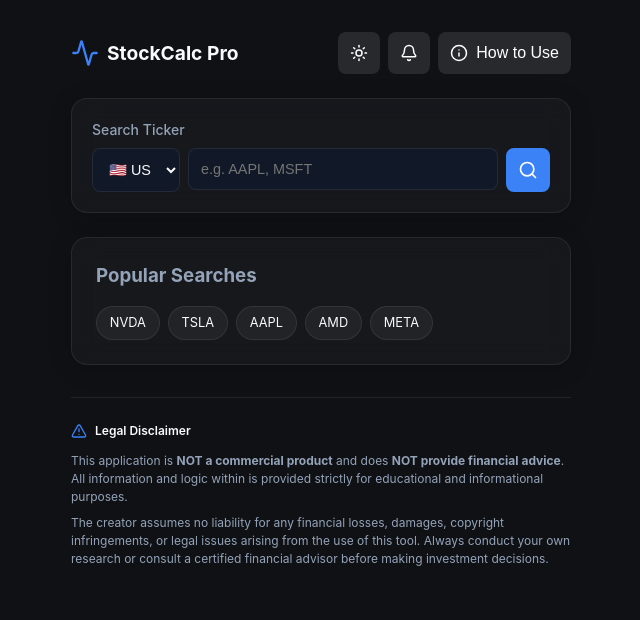
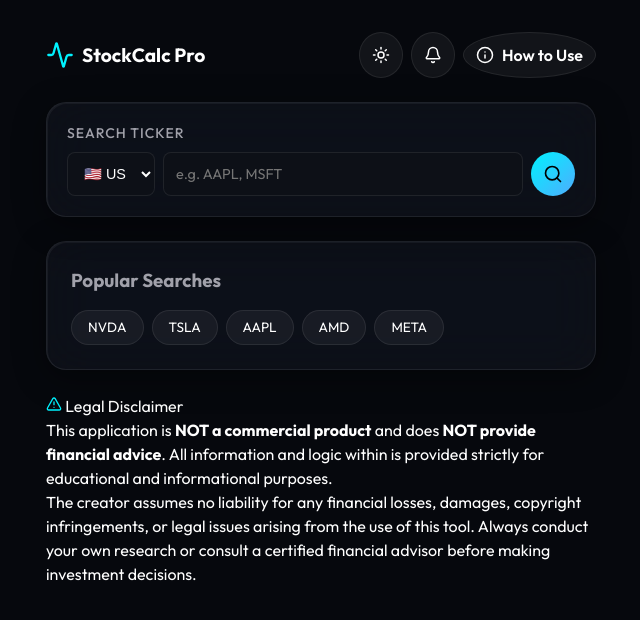
Before and after one commit to Maheshthakkarai/FairStockPrice, a React (Vite) app: page / in a window 1280 px wide. Shown: the top 620 px of the page, without its empty margins (319-959 px from the left). Built offline with nearby package versions, Linux system fonts and the light colour scheme.

Commit message:
style: implement 2026 premium UI overhaul with Bento grid, Aura background, Neon charts, and Spatial Glass panels

```diff
--- a/src/App.jsx
+++ b/src/App.jsx
@@ -548,13 +548,21 @@ function App() {
             </div>
 
             <div className={`status-badge ${valuation.statusClass}`}>
+              <div className="status-dot"></div>
               {valuation.status} (Fair: {valuation.blendedFairPrice})
             </div>
 
             {data.chartData && data.chartData.length > 0 && (
               <div className="chart-container">
-                <ResponsiveContainer width="100%" height={200}>
-                  <LineChart data={data.chartData}>
+                <div style={{ fontSize: '0.85rem', color: 'var(--text-secondary)', marginBottom: '0.5rem', textAlign: 'center', textTransform: 'uppercase', letterSpacing: '1px', fontWeight: '500' }}>1-Year Price History</div>
+                <ResponsiveContainer width="100%" height={250}>
+                  <LineChart data={data.chartData} margin={{ top: 5, right: 5, left: 5, bottom: 5 }}>
+                    <defs>
+                      <filter id="neonGlow" x="-20%" y="-20%" width="140%" height="140%">
+                        <feDropShadow dx="0" dy="0" stdDeviation="3" floodColor="var(--accent-color)" floodOpacity="0.8" />
+                        <feDropShadow dx="0" dy="0" stdDeviation="8" floodColor="var(--accent-color)" floodOpacity="0.4" />
+                      </filter>
+                    </defs>
                     <XAxis dataKey="date" stroke="var(--text-secondary)" fontSize={10} tickFormatter={(val) => val.split('-')[1]} />
                     <YAxis
                       domain={[
@@ -565,16 +573,16 @@ function App() {
                       fontSize={10}
                       width={40}
                     />
-                    <Tooltip contentStyle={{ backgroundColor: 'var(--bg-color)', borderColor: 'var(--panel-border)' }} />
+                    <Tooltip
+                      contentStyle={{ backgroundColor: 'rgba(10, 14, 23, 0.9)', border: '1px solid var(--panel-border)', borderRadius: '12px', color: 'var(--text-primary)', backdropFilter: 'blur(8px)' }}
+                      itemStyle={{ color: 'var(--accent-color)', fontWeight: 'bold' }}
+                    />
                     {valuation.blendedFairPrice !== 'N/A' && (
                       <ReferenceLine y={parseFloat(valuation.blendedFairPrice.replace(/[^0-9.-]+/g, ''))} stroke="var(--success-color)" strokeDasharray="3 3" />
                     )}
-                    <Line type="monotone" dataKey="price" stroke="var(--accent-color)" strokeWidth={2} dot={false} />
+                    <Line type="monotone" dataKey="price" stroke="var(--accent-color)" strokeWidth={3} dot={false} filter="url(#neonGlow)" />
                   </LineChart>
                 </ResponsiveContainer>
-                <div style={{ textAlign: 'center', fontSize: '0.75rem', color: 'var(--text-secondary)', marginTop: '0.5rem' }}>
-                  1-Year Price History vs. <span style={{color: 'var(--success-color)'}}>Fair Value Line</span>
-                </div>
               </div>
             )}
 
@@ -594,26 +602,30 @@ function App() {
               </div>
             )}
 
-            <div className="data-grid">
-              <div className="data-item">
-                <Shield size={16} color="var(--accent-color)" style={{marginBottom: '0.25rem'}}/>
-                <span className="data-label">Graham Number</span>
-                <span className="data-value">{valuation.grahamFairPrice}</span>
+            <div className="bento-grid">
+              <div className="bento-item bento-featured highlight-item">
+                <span className="data-label" style={{ display: 'flex', alignItems: 'center', gap: '0.25rem' }}>
+                  <TrendingUp size={14} color="var(--success-color)" /> Ultimate Fair Price
+                </span>
+                <span className="data-value number-font">{valuation.blendedFairPrice}</span>
               </div>
-              <div className="data-item">
-                <Target size={16} color="var(--accent-color)" style={{marginBottom: '0.25rem'}}/>
-                <span className="data-label">Analyst Target</span>
-                <span className="data-value">{valuation.analystTarget}</span>
+              <div className="bento-item">
+                <span className="data-label" style={{ display: 'flex', alignItems: 'center', gap: '0.25rem' }}>
+                  <PieChart size={14} color="var(--accent-color)" /> Lynch Fair Price
+                </span>
+                <span className="data-value number-font">{valuation.lynchFairPrice}</span>
               </div>
-              <div className="data-item">
-                <PieChart size={16} color="var(--accent-color)" style={{marginBottom: '0.25rem'}}/>
-                <span className="data-label">Lynch Fair Price</span>
-                <span className="data-value">{valuation.lynchFairPrice}</span>
+              <div className="bento-item">
+                <span className="data-label" style={{ display: 'flex', alignItems: 'center', gap: '0.25rem' }}>
+                  <Shield size={14} color="var(--accent-color)" /> Graham Number
+                </span>
+                <span className="data-value number-font">{valuation.grahamFairPrice}</span>
               </div>
-              <div className="data-item highlight-item">
-                <TrendingUp size={16} color="var(--success-color)" style={{marginBottom: '0.25rem'}}/>
-                <span className="data-label">Ultimate Fair Price</span>
-                <span className="data-value">{valuation.blendedFairPrice}</span>
+              <div className="bento-item">
+                <span className="data-label" style={{ display: 'flex', alignItems: 'center', gap: '0.25rem' }}>
+                  <Target size={14} color="var(--accent-color)" /> Analyst Target
+                </span>
+                <span className="data-value number-font">{valuation.analystTarget}</span>
               </div>
             </div>
 
--- a/src/index.css
+++ b/src/index.css
@@ -1,18 +1,21 @@
+@import url('https://fonts.googleapis.com/css2?family=JetBrains+Mono:wght@400;500;700&family=Outfit:wght@300;400;500;600;700&display=swap');
+
 :root {
-  --bg-color: #0f1115;
-  --panel-bg: rgba(255, 255, 255, 0.03);
+  --bg-color: #06080d;
+  --panel-bg: rgba(20, 24, 34, 0.5);
   --panel-border: rgba(255, 255, 255, 0.08);
-  --text-primary: #f8fafc;
-  --text-secondary: #94a3b8;
-  --accent-color: #3b82f6;
-  --accent-hover: #2563eb;
-  --error-color: #ef4444;
-  --success-color: #10b981;
-  --warning-color: #f59e0b;
-  --card-bg-solid: #1f2937;
-  --input-bg-solid: #111827;
-  --btn-secondary-bg: rgba(255, 255, 255, 0.1);
-  --btn-secondary-hover: rgba(255, 255, 255, 0.15);
+  --panel-highlight: rgba(255, 255, 255, 0.05);
+  --text-primary: #ffffff;
+  --text-secondary: #a1a1aa;
+  --accent-color: #00f2fe;
+  --accent-hover: #4facfe;
+  --error-color: #ff4b4b;
+  --success-color: #00e676;
+  --warning-color: #ffb74d;
+  --card-bg-solid: #11141c;
+  --input-bg-solid: #0d1017;
+  --btn-secondary-bg: rgba(255, 255, 255, 0.05);
+  --btn-secondary-hover: rgba(255, 255, 255, 0.1);
   --btn-secondary-text: #ffffff;
 }
 
@@ -23,7 +26,7 @@
 }
 
 body {
-  font-family: 'Inter', system-ui, -apple-system, sans-serif;
+  font-family: 'Outfit', system-ui, -apple-system, sans-serif;
   background-color: var(--bg-color);
   color: var(--text-primary);
   line-height: 1.5;
@@ -31,12 +34,73 @@ body {
   display: flex;
   justify-content: center;
   padding: 2rem 1rem;
+  overflow-x: hidden;
+  position: relative;
+}
+
+/* Dynamic Aura Background */
+.aura-container {
+  position: fixed;
+  top: 0;
+  left: 0;
+  width: 100vw;
+  height: 100vh;
+  z-index: -1;
+  overflow: hidden;
+  background: var(--bg-color);
+}
+
+.aura-blob {
+  position: absolute;
+  filter: blur(80px);
+  opacity: 0.4;
+  border-radius: 50%;
+  animation: floatAura 20s infinite alternate cubic-bezier(0.4, 0, 0.2, 1);
+}
+
+.aura-1 {
+  top: -10%;
+  left: -10%;
+  width: 50vw;
+  height: 50vw;
+  background: radial-gradient(circle, rgba(0,242,254,0.15) 0%, rgba(0,0,0,0) 70%);
+}
+
+.aura-2 {
+  bottom: -20%;
+  right: -10%;
+  width: 60vw;
+  height: 60vw;
+  background: radial-gradient(circle, rgba(79,172,254,0.15) 0%, rgba(0,0,0,0) 70%);
+  animation-delay: -5s;
+}
+
+.aura-3 {
+  top: 40%;
+  left: 30%;
+  width: 40vw;
+  height: 40vw;
+  background: radial-gradient(circle, rgba(139,92,246,0.1) 0%, rgba(0,0,0,0) 70%);
+  animation-delay: -10s;
+}
+
+@keyframes floatAura {
+  0% { transform: translate(0, 0) scale(1); }
+  100% { transform: translate(5%, 5%) scale(1.1); }
 }
 
 .container {
   width: 100%;
-  max-width: 500px;
+  max-width: 550px;
   margin: 0 auto;
+  position: relative;
+  z-index: 1;
+}
+
+/* Typography for Numbers */
+.number-font {
+  font-family: 'JetBrains Mono', monospace;
+  letter-spacing: -0.5px;
 }
 
 .top-actions {
@@ -52,15 +116,17 @@ body {
   margin: 0;
 }
 
+/* Neumorphism 2.0 Glass Panel */
 .glass-panel {
   background: var(--panel-bg);
   border: 1px solid var(--panel-border);
-  border-radius: 16px;
+  box-shadow: inset 1px 1px 0px var(--panel-highlight), 0 8px 32px rgba(0, 0, 0, 0.4);
+  border-radius: 20px;
   padding: 1.5rem;
   margin-bottom: 1.5rem;
-  backdrop-filter: blur(12px);
-  -webkit-backdrop-filter: blur(12px);
-  box-shadow: 0 4px 24px -1px rgba(0, 0, 0, 0.2);
+  backdrop-filter: blur(24px) saturate(150%);
+  -webkit-backdrop-filter: blur(24px) saturate(150%);
+  transition: transform 0.3s ease, box-shadow 0.3s ease;
 }
 
 .search-panel {
@@ -75,6 +141,8 @@ label {
   color: var(--text-secondary);
   margin-bottom: 0.5rem;
   font-weight: 500;
+  text-transform: uppercase;
+  letter-spacing: 1px;
 }
 
 .autocomplete-wrapper {
@@ -84,19 +152,20 @@ label {
 
 input {
   width: 100%;
-  background: rgba(0, 0, 0, 0.3);
+  background: rgba(0, 0, 0, 0.5);
   border: 1px solid var(--panel-border);
-  border-radius: 8px;
-  padding: 0.75rem 1rem;
+  border-radius: 12px;
+  padding: 0.85rem 1rem;
   color: var(--text-primary);
-  font-size: 1rem;
+  font-size: 1.1rem;
   transition: all 0.2s ease;
+  font-family: 'Outfit', sans-serif;
 }
 
 input:focus {
   outline: none;
   border-color: var(--accent-color);
-  box-shadow: 0 0 0 2px rgba(59, 130, 246, 0.2);
+  box-shadow: 0 0 0 3px rgba(0, 242, 254, 0.15);
 }
 
 .autocomplete-dropdown {
@@ -104,26 +173,28 @@ input:focus {
   top: 100%;
   left: 0;
   right: 0;
-  background: #1e293b;
+  background: #11141c;
   border: 1px solid var(--panel-border);
-  border-radius: 8px;
+  border-radius: 12px;
   margin-top: 0.5rem;
   list-style: none;
-  max-height: 200px;
+  max-height: 250px;
   overflow-y: auto;
   z-index: 100;
-  box-shadow: 0 10px 25px rgba(0,0,0,0.5);
+  box-shadow: 0 20px 40px rgba(0,0,0,0.6);
+  backdrop-filter: blur(20px);
 }
 
 .autocomplete-dropdown li {
-  padding: 0.75rem 1rem;
+  padding: 0.85rem 1rem;
   cursor: pointer;
-  border-bottom: 1px solid rgba(255,255,255,0.05);
-  font-size: 0.9rem;
+  border-bottom: 1px solid rgba(255,255,255,0.03);
+  font-size: 0.95rem;
+  transition: background 0.2s;
 }
 
 .autocomplete-dropdown li:hover {
-  background: rgba(59, 130, 246, 0.1);
+  background: rgba(0, 242, 254, 0.1);
 }
 
 .trending-tags {
@@ -135,63 +206,69 @@ input:focus {
 .trend-tag {
   background: rgba(255, 255, 255, 0.05);
   border: 1px solid var(--panel-border);
-  padding: 0.4rem 0.8rem;
+  padding: 0.4rem 1rem;
   border-radius: 20px;
-  font-size: 0.8rem;
+  font-size: 0.85rem;
   cursor: pointer;
-  transition: all 0.2s;
+  transition: all 0.3s cubic-bezier(0.4, 0, 0.2, 1);
 }
 
 .trend-tag:hover {
-  background: var(--accent-color);
-  color: white;
+  background: linear-gradient(135deg, var(--accent-color), var(--accent-hover));
+  color: #000;
+  font-weight: 600;
+  border-color: transparent;
+  transform: translateY(-2px);
+  box-shadow: 0 4px 12px rgba(0, 242, 254, 0.3);
 }
 
 .btn {
-  background: var(--accent-color);
-  color: white;
+  background: linear-gradient(135deg, var(--accent-color), var(--accent-hover));
+  color: #000;
   border: none;
-  border-radius: 8px;
-  padding: 0.75rem 1rem;
+  border-radius: 12px;
+  padding: 0.85rem 1.25rem;
   font-size: 1rem;
-  font-weight: 500;
+  font-weight: 600;
   cursor: pointer;
   display: flex;
   align-items: center;
   justify-content: center;
   gap: 0.5rem;
-  transition: all 0.2s ease;
+  transition: all 0.3s cubic-bezier(0.4, 0, 0.2, 1);
+  font-family: 'Outfit', sans-serif;
 }
 
 .btn:hover:not(:disabled) {
-  background: var(--accent-hover);
-  transform: translateY(-1px);
+  transform: translateY(-2px) scale(1.02);
+  box-shadow: 0 8px 20px rgba(0, 242, 254, 0.3);
+}
+
+.btn:active:not(:disabled) {
+  transform: translateY(0) scale(0.98);
 }
 
 .btn:disabled {
-  opacity: 0.7;
+  opacity: 0.5;
   cursor: not-allowed;
+  background: var(--text-secondary);
 }
 
 .btn-secondary {
   background: var(--btn-secondary-bg);
   color: var(--btn-secondary-text);
+  border: 1px solid var(--panel-border);
 }
 
 .btn-secondary:hover:not(:disabled) {
   background: var(--btn-secondary-hover);
+  box-shadow: 0 4px 12px rgba(0, 0, 0, 0.2);
 }
 
 .icon-btn {
   width: auto;
   padding: 0.75rem;
-}
-
-.install-btn {
-  background-color: var(--accent-color) !important;
-  color: white !important;
-  width: auto;
-  padding: 0.5rem 0.75rem;
+  border-radius: 50%;
 }
 
 .loading-spinner {
@@ -205,95 +282,147 @@ input:focus {
 
 .error-message {
   color: var(--error-color);
-  font-size: 0.875rem;
-  margin-top: 0.5rem;
+  font-size: 0.9rem;
+  margin-top: 0.75rem;
+  background: rgba(255, 75, 75, 0.1);
+  padding: 0.75rem;
+  border-radius: 8px;
+  border: 1px solid rgba(255, 75, 75, 0.2);
 }
 
 .stock-header {
   display: flex;
   justify-content: space-between;
   align-items: flex-start;
-  margin-bottom: 1rem;
+  margin-bottom: 1.5rem;
 }
 
 .sector-badge {
   display: inline-block;
-  font-size: 0.7rem;
-  background: rgba(255,255,255,0.1);
-  padding: 0.2rem 0.5rem;
+  font-size: 0.75rem;
+  background: rgba(255,255,255,0.08);
+  padding: 0.3rem 0.75rem;
   border-radius: 12px;
-  margin-top: 0.25rem;
+  margin-top: 0.5rem;
   color: var(--text-secondary);
+  font-weight: 500;
+  border: 1px solid var(--panel-border);
 }
 
 .chart-container {
   margin: 1.5rem 0;
-  background: rgba(0,0,0,0.2);
-  border-radius: 8px;
-  padding: 1rem 0.5rem 0.5rem;
+  background: rgba(0,0,0,0.3);
+  border-radius: 16px;
+  padding: 1.5rem 0.5rem 0.5rem;
   border: 1px solid var(--panel-border);
+  box-shadow: inset 0 4px 20px rgba(0,0,0,0.5);
 }
 
-.data-grid {
+/* Bento Grid Layout */
+.bento-grid {
   display: grid;
-  grid-template-columns: 1fr 1fr;
-  gap: 0.75rem;
-  margin-bottom: 1rem;
+  grid-template-columns: repeat(2, 1fr);
+  gap: 1rem;
+  margin-bottom: 1.5rem;
 }
 
-.data-item {
-  background: rgba(0, 0, 0, 0.2);
-  border-radius: 8px;
-  padding: 0.75rem;
-  text-align: center;
-  border: 1px solid rgba(255,255,255,0.02);
+.bento-item {
+  background: rgba(0, 0, 0, 0.25);
+  border-radius: 16px;
+  padding: 1rem;
+  border: 1px solid var(--panel-border);
+  display: flex;
+  flex-direction: column;
+  justify-content: center;
+  transition: transform 0.2s, background 0.2s;
+  position: relative;
+  overflow: hidden;
+}
+
+.bento-item:hover {
+  background: rgba(255, 255, 255, 0.03);
+  transform: translateY(-2px);
+}
+
+.bento-featured {
+  grid-column: span 2;
+  background: linear-gradient(135deg, rgba(255,255,255,0.05), rgba(0,0,0,0.4));
+  border-left: 3px solid var(--accent-color);
 }
 
 .highlight-item {
-  background: rgba(16, 185, 129, 0.05);
-  border-color: rgba(16, 185, 129, 0.2);
+  background: rgba(0, 230, 118, 0.05);
+  border-color: rgba(0, 230, 118, 0.2);
 }
 
 .data-label {
   display: block;
-  font-size: 0.7rem;
+  font-size: 0.75rem;
   color: var(--text-secondary);
-  margin-bottom: 0.1rem;
+  margin-bottom: 0.25rem;
+  text-transform: uppercase;
+  letter-spacing: 0.5px;
+  font-weight: 500;
 }
 
 .data-value {
   display: block;
-  font-size: 1.1rem;
-  font-weight: 600;
+  font-size: 1.35rem;
+  font-weight: 700;
   color: var(--text-primary);
 }
 
+/* Immersive Status Badge */
 .status-badge {
-  text-align: center;
-  padding: 0.75rem;
-  border-radius: 8px;
-  font-weight: 600;
-  margin-bottom: 1rem;
-  font-size: 0.95rem;
+  display: flex;
+  align-items: center;
+  justify-content: center;
+  gap: 0.75rem;
+  padding: 1rem;
+  border-radius: 16px;
+  font-weight: 700;
+  font-size: 1.1rem;
+  margin-bottom: 1.5rem;
+  position: relative;
+  overflow: hidden;
+  text-transform: uppercase;
+  letter-spacing: 1px;
+}
+
+.status-dot {
+  width: 10px;
+  height: 10px;
+  border-radius: 50%;
+  animation: pulse 2s infinite;
+}
+
+@keyframes pulse {
+  0% { transform: scale(0.95); box-shadow: 0 0 0 0 rgba(255, 255, 255, 0.7); }
+  70% { transform: scale(1); box-shadow: 0 0 0 10px rgba(255, 255, 255, 0); }
+  100% { transform: scale(0.95); box-shadow: 0 0 0 0 rgba(255, 255, 255, 0); }
 }
 
 .status-overvalued {
-  background: rgba(239, 68, 68, 0.1);
+  background: linear-gradient(90deg, rgba(255, 75, 75, 0.15), rgba(255, 75, 75, 0.05));
   color: var(--error-color);
-  border: 1px solid rgba(239, 68, 68, 0.2);
+  border: 1px solid rgba(255, 75, 75, 0.3);
 }
+.status-overvalued .status-dot { background: var(--error-color); box-shadow: 0 0 10px var(--error-color); }
 
 .status-fair {
-  background: rgba(245, 158, 11, 0.1);
+  background: linear-gradient(90deg, rgba(255, 183, 77, 0.15), rgba(255, 183, 77, 0.05));
   color: var(--warning-color);
-  border: 1px solid rgba(245, 158, 11, 0.2);
+  border: 1px solid rgba(255, 183, 77, 0.3);
 }
+.status-fair .status-dot { background: var(--warning-color); box-shadow: 0 0 10px var(--warning-color); }
 
 .status-undervalued {
-  background: rgba(16, 185, 129, 0.1);
+  background: linear-gradient(90deg, rgba(0, 230, 118, 0.15), rgba(0, 230, 118, 0.05));
   color: var(--success-color);
-  border: 1px solid rgba(16, 185, 129, 0.2);
+  border: 1px solid rgba(0, 230, 118, 0.3);
 }
+.status-undervalued .status-dot { background: var(--success-color); box-shadow: 0 0 10px var(--success-color); }
+
 
 .watchlist-container {
   margin-top: 1.5rem;
@@ -303,25 +432,28 @@ input:focus {
   display: flex;
   align-items: center;
   justify-content: space-between;
-  padding: 0.75rem;
-  background: rgba(0, 0, 0, 0.2);
-  border-radius: 8px;
-  margin-bottom: 0.5rem;
+  padding: 1rem;
+  background: rgba(0, 0, 0, 0.3);
+  border-radius: 12px;
+  margin-bottom: 0.75rem;
   border: 1px solid var(--panel-border);
 }
 
-.watchlist-item-details {
-  display: flex;
-  flex-direction: column;
+.watchlist-item:hover {
+  transform: translateX(4px);
+  background: rgba(255,255,255,0.03);
 }
 
 .watchlist-ticker {
-  font-weight: 600;
+  font-weight: 700;
+  font-size: 1.1rem;
 }
 
 .watchlist-status {
-  font-size: 0.75rem;
+  font-size: 0.8rem;
   color: var(--text-secondary);
+  text-transform: uppercase;
+  letter-spacing: 0.5px;
 }
 
 .delete-btn {
@@ -330,22 +462,22 @@ input:focus {
   color: var(--text-secondary);
   cursor: pointer;
   padding: 0.5rem;
-  border-radius: 4px;
+  border-radius: 8px;
   transition: all 0.2s ease;
 }
 
 .delete-btn:hover:not(:disabled) {
   color: var(--error-color);
-  background: rgba(239, 68, 68, 0.1);
+  background: rgba(255, 75, 75, 0.1);
 }
 
 .fade-in {
-  animation: fadeIn 0.4s ease-out forwards;
+  animation: fadeIn 0.5s cubic-bezier(0.4, 0, 0.2, 1) forwards;
 }
 
 @keyframes fadeIn {
-  from { opacity: 0; transform: translateY(10px); }
-  to { opacity: 1; transform: translateY(0); }
+  from { opacity: 0; transform: translateY(15px); filter: blur(4px); }
+  to { opacity: 1; transform: translateY(0); filter: blur(0); }
 }
 
 @media (max-width: 480px) {
@@ -355,27 +487,37 @@ input:focus {
   .hide-on-mobile {
     display: none;
   }
+  .bento-grid {
+    grid-template-columns: 1fr;
+  }
+  .bento-featured {
+    grid-column: span 1;
+  }
 }
 
 .ios-install-banner {
-  background: var(--accent-color);
-  color: white;
-  padding: 0.75rem;
-  border-radius: 8px;
+  background: linear-gradient(135deg, var(--accent-color), var(--accent-hover));
+  color: #000;
+  padding: 1rem;
+  border-radius: 12px;
   display: flex;
   justify-content: space-between;
   align-items: center;
-  margin-bottom: 1rem;
-  font-size: 0.875rem;
-  box-shadow: 0 4px 12px rgba(59, 130, 246, 0.3);
+  margin-bottom: 1.5rem;
+  font-weight: 600;
+  box-shadow: 0 8px 20px rgba(0, 242, 254, 0.2);
 }
 
 .close-banner {
-  background: transparent;
+  background: rgba(0,0,0,0.1);
   border: none;
-  color: white;
+  color: #000;
   cursor: pointer;
-  padding: 0.25rem;
+  padding: 0.4rem;
+  border-radius: 50%;
+  display: flex;
+  align-items: center;
+  justify-content: center;
 }
 
 .modal-overlay {
@@ -384,9 +526,9 @@ input:focus {
   left: 0;
   right: 0;
   bottom: 0;
-  background: rgba(0, 0, 0, 0.7);
-  backdrop-filter: blur(4px);
-  -webkit-backdrop-filter: blur(4px);
+  background: rgba(0, 0, 0, 0.8);
+  backdrop-filter: blur(8px);
+  -webkit-backdrop-filter: blur(8px);
   display: flex;
   justify-content: center;
   align-items: center;
@@ -396,129 +538,43 @@ input:focus {
 
 .modal-content {
   width: 100%;
-  max-width: 480px;
+  max-width: 500px;
   position: relative;
   max-height: 90vh;
   overflow-y: auto;
-  background: #111827;
+  background: var(--card-bg-solid);
+  border: 1px solid var(--panel-border);
+  border-radius: 20px;
+  padding: 2rem;
+  box-shadow: inset 1px 1px 0px var(--panel-highlight), 0 20px 50px rgba(0, 0, 0, 0.6);
+}
+
+.detailed-section {
+  background: rgba(0,0,0,0.2);
   border: 1px solid var(--panel-border);
   border-radius: 16px;
   padding: 1.5rem;
-  box-shadow: 0 20px 50px rgba(0, 0, 0, 0.5);
-}
-
-.modal-body p {
-  margin-bottom: 0.75rem;
-}
-
-.disclaimer-footer {
-  margin-top: 2rem;
-  padding-top: 1.5rem;
-  border-top: 1px solid var(--panel-border);
-  color: var(--text-secondary);
-  font-size: 0.75rem;
-  text-align: left;
-}
-
-.disclaimer-header {
-  display: flex;
-  align-items: center;
-  gap: 0.5rem;
-  font-weight: 600;
-  margin-bottom: 0.75rem;
-  color: var(--text-primary);
-}
-
-.disclaimer-footer p {
-  margin-bottom: 0.5rem;
-}
-
-.valuation-capture-area {
-  background-color: var(--bg-color); /* for screenshot */
-  border-radius: 16px;
-}
-
-/* --- V5 Vanguard Updates --- */
-
-/* Light Mode: Clean White/Gray Corporate Dashboard */
-body.light-mode {
-  --bg-color: #f3f4f6;
-  --panel-bg: rgba(255, 255, 255, 0.95);
-  --panel-border: rgba(0, 0, 0, 0.1);
-  --text-primary: #111827;
-  --text-secondary: #4b5563;
-  --card-bg-solid: #ffffff;
-  --input-bg-solid: #ffffff;
-  --btn-secondary-bg: rgba(0, 0, 0, 0.05);
-  --btn-secondary-hover: rgba(0, 0, 0, 0.1);
-  --btn-secondary-text: #111827;
-}
-body.light-mode .modal-content {
-  background: #ffffff;
-}
-body.light-mode .autocomplete-dropdown {
-  background: #ffffff;
-  box-shadow: 0 10px 25px rgba(0,0,0,0.1);
-}
-body.light-mode input {
-  background: #ffffff;
-  color: #111827;
-}
-
-/* Micro-animations & Transitions */
-body {
-  transition: background-color 0.3s ease, color 0.3s ease;
-}
-.glass-panel, .watchlist-item, .btn, .icon-btn, .modal-content {
-  transition: all 0.3s ease;
-}
-.watchlist-item:hover {
-  transform: translateY(-2px);
-  box-shadow: 0 4px 12px rgba(0,0,0,0.15);
-}
-body.light-mode .watchlist-item:hover {
-  box-shadow: 0 4px 12px rgba(0,0,0,0.05);
-}
-
-@keyframes slideDown {
-  from { opacity: 0; transform: translateY(-10px); }
-  to { opacity: 1; transform: translateY(0); }
-}
-.autocomplete-dropdown {
-  animation: slideDown 0.2s ease-out forwards;
-}
-
-/* Detailed Analysis Sections */
-.detailed-section {
-  background: var(--card-bg-solid);
-  border: 1px solid var(--panel-border);
-  border-radius: 12px;
-  padding: 1.25rem;
-  margin-top: 1rem;
+  margin-top: 1.5rem;
 }
 
 .detailed-section-title {
-  font-size: 0.95rem;
+  font-size: 1rem;
   font-weight: 700;
   text-transform: uppercase;
-  letter-spacing: 0.05em;
-  margin-bottom: 1rem;
+  letter-spacing: 1px;
+  margin-bottom: 1.25rem;
   border-bottom: 1px solid var(--panel-border);
-  padding-bottom: 0.5rem;
-  color: var(--text-primary);
+  padding-bottom: 0.75rem;
+  color: var(--accent-color);
 }
 
 .stat-row {
   display: flex;
   justify-content: space-between;
   align-items: center;
-  padding: 0.4rem 0;
+  padding: 0.6rem 0;
   border-bottom: 1px solid rgba(255,255,255,0.03);
-  font-size: 0.85rem;
-}
-
-body.light-mode .stat-row {
-  border-bottom: 1px solid rgba(0,0,0,0.03);
+  font-size: 0.9rem;
 }
 
 .stat-row:last-child {
@@ -532,16 +588,40 @@ body.light-mode .stat-row {
 .stat-value {
   font-weight: 600;
   color: var(--text-primary);
+  font-family: 'JetBrains Mono', monospace;
 }
 
 .profile-text {
-  font-size: 0.85rem;
+  font-size: 0.9rem;
   color: var(--text-secondary);
-  line-height: 1.6;
-  margin-bottom: 1rem;
+  line-height: 1.7;
+  margin-bottom: 1.25rem;
 }
 
 .profile-meta {
-  font-size: 0.8rem;
-  margin-bottom: 0.25rem;
+  font-size: 0.85rem;
+  margin-bottom: 0.4rem;
+  color: var(--text-secondary);
 }
+
+/* Light Mode Overrides (if needed) */
+body.light-mode {
+  --bg-color: #f8fafc;
+  --panel-bg: rgba(255, 255, 255, 0.7);
+  --panel-border: rgba(0, 0, 0, 0.08);
+  --panel-highlight: rgba(255, 255, 255, 0.5);
+  --text-primary: #0f1115;
+  --text-secondary: #475569;
+  --card-bg-solid: #ffffff;
+  --input-bg-solid: #f1f5f9;
+  --btn-secondary-bg: rgba(0, 0, 0, 0.05);
+  --btn-secondary-hover: rgba(0, 0, 0, 0.1);
+  --btn-secondary-text: #0f1115;
+  --accent-color: #2563eb;
+  --accent-hover: #1d4ed8;
+}
+body.light-mode .aura-container { display: none; }
+body.light-mode .bento-featured { background: rgba(37, 99, 235, 0.05); border-left-color: var(--accent-color); }
+body.light-mode .glass-panel { box-shadow: 0 10px 30px rgba(0,0,0,0.05); }
+body.light-mode input { background: #ffffff; color: #0f1115; }
+body.light-mode .btn { color: #ffffff; }
```
